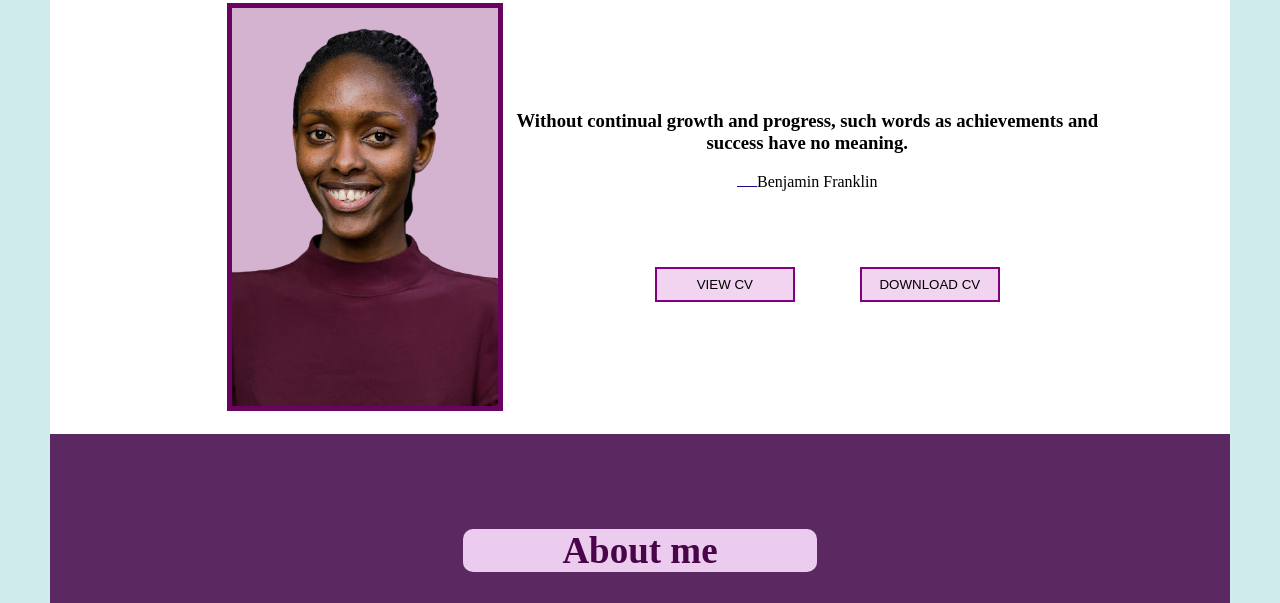
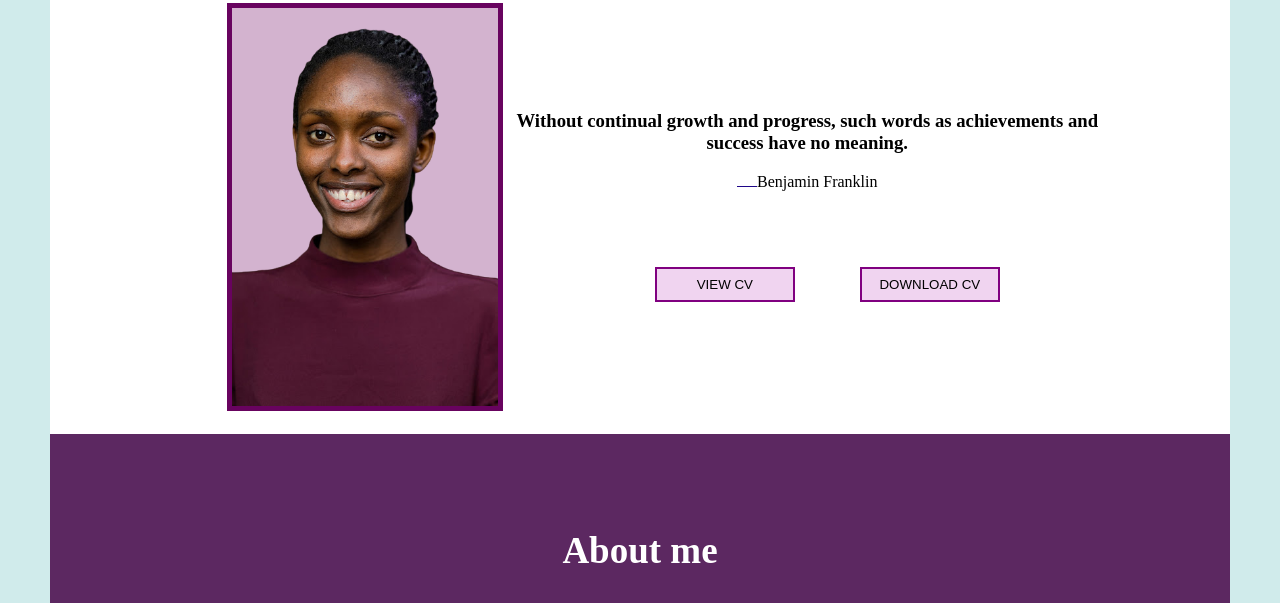
Before and after one commit to Pascaline-Umulisa/my-Portifolio, a plain HTML site: page index.html in a window 1280 px wide. Shown: the part 197-800 px from the top of the page. Drawn offline with Linux system fonts and the light colour scheme; a web font is replaced by a local one.

```diff
--- a/style.css
+++ b/style.css
@@ -198,12 +198,12 @@ main{
 .title{
     font-size: 37px;
     /* font-family: 'Oleo Script Swash Caps', cursive; */
-    color: rgb(73, 5, 73);
+    color: rgb(255, 255, 255);
     text-align: center;
     max-width: 30%;
     margin-top: 5%;
     margin-left: 35%;
-    background-color: rgb(235, 203, 238);
+    /* background-color: rgb(235, 203, 238); */
     border-radius: 10px;
     /* margin-left: 50%; */
 }
@@ -227,7 +227,7 @@ main{
     width: 337px;
     height: 250px;
     visibility: hidden;
-    background-color:rgb(89, 201, 201);
+    background-color:rgb(166, 204, 204);
     transition: transform 500ms ease;
 }
  .project_content:hover .description{
```
